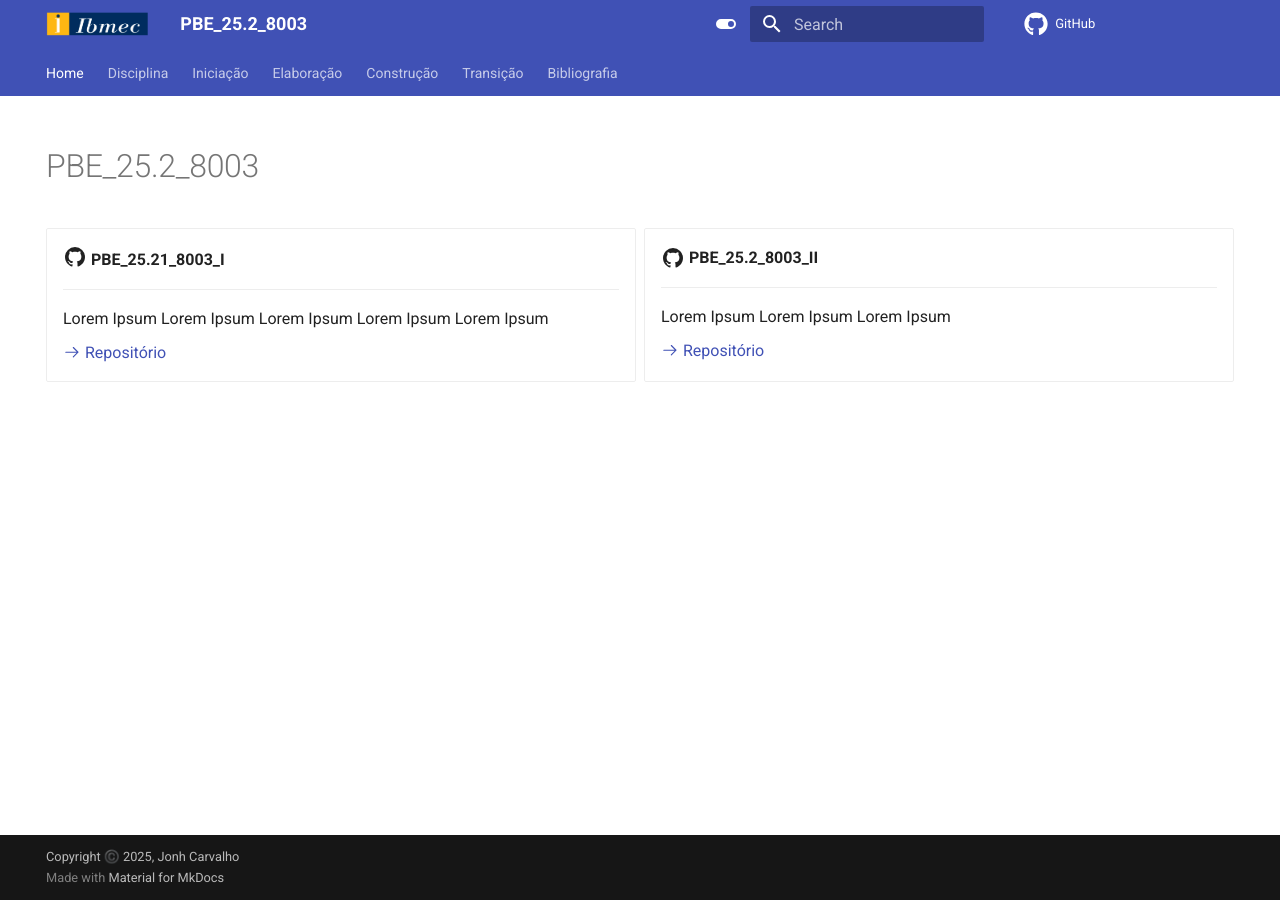
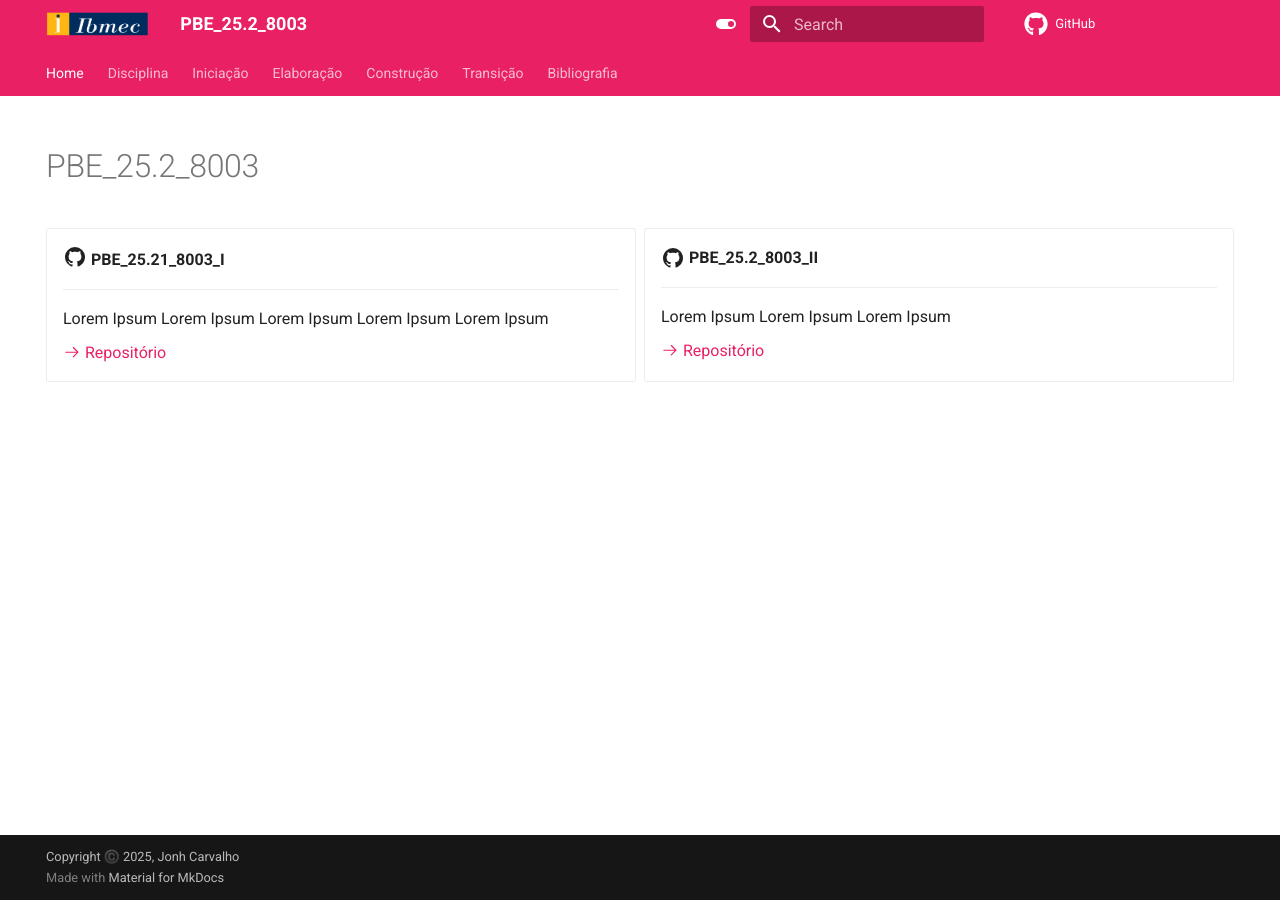
Before and after one commit to Projetos-de-Extensao/PBE_26.1_8002_I, an MkDocs documentation site: the page built from docs/index.md, in a window 1280 px wide. Built offline with MkDocs 1.6.1 and Material for MkDocs 9.7.7, drawn with Linux system fonts in a browser that asks for light colours; comment, search, counter and statistics services are not loaded.

Commit message:
trocando para rosa o site

```diff
--- a/mkdocs.yml
+++ b/mkdocs.yml
@@ -114,14 +114,14 @@ theme:
         name: Switch to light mode
     - media: "(prefers-color-scheme: light)"
       scheme: default
-      primary: indigo
+      primary: pink
       accent: black
       toggle:
         icon: material/toggle-switch-off
         name: Switch to dark mode
     - media: "(prefers-color-scheme: dark)"
       scheme: slate
-      primary: deep orange
+      primary: pink
       accent: amber
       toggle:
         icon: material/toggle-switch-off
```
